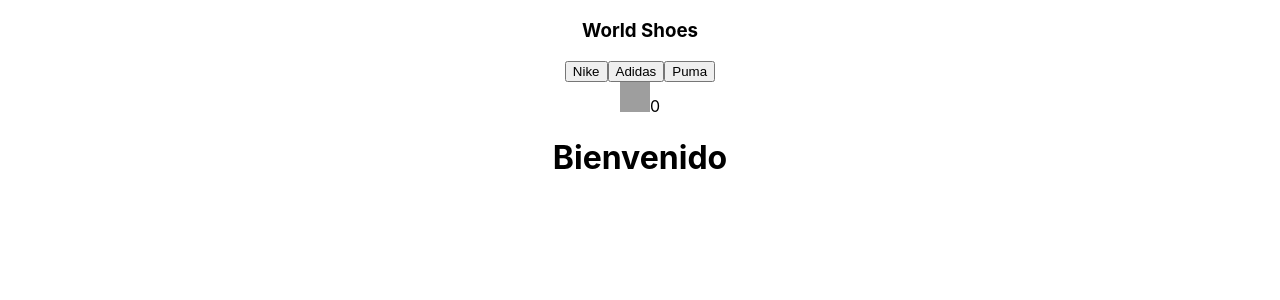
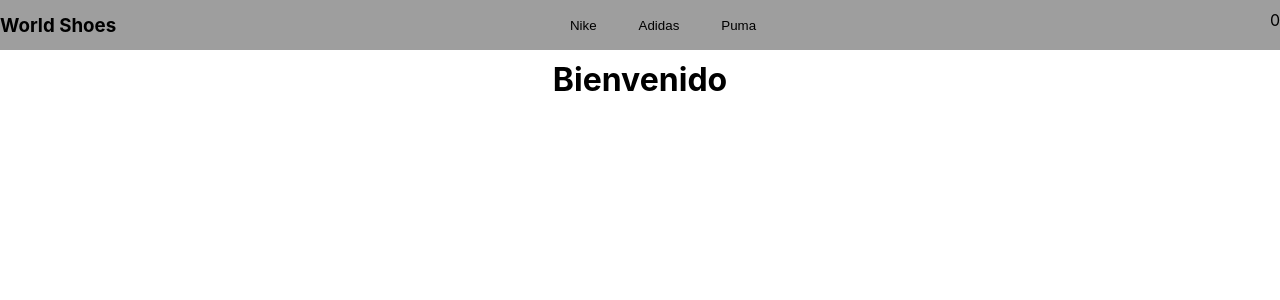
Before and after one commit to SebaGonzalez19/WorldShoes-react, a React (Create React App) app: page / in a window 1280 px wide. Shown: the top 300 px of the page. Built offline with nearby package versions, Linux system fonts and the light colour scheme; grey boxes are pictures that could not be loaded.

Commit message:
trabajando en la primer pre entrega

```diff
--- a/src/components/ItemListContainer/ItemListContainer.js
+++ b/src/components/ItemListContainer/ItemListContainer.js
@@ -1,4 +1,5 @@
 import React from "react";
+import "./Style.css";
 
 export default function ItemListContainer({ greeting }) {
   return (
--- /dev/null
+++ b/src/components/ItemListContainer/Style.css
@@ -0,0 +1,3 @@
+h1 {
+  margin-top: 60px;
+}
--- a/src/components/NavBar/NavBar.js
+++ b/src/components/NavBar/NavBar.js
@@ -1,5 +1,6 @@
 import React from "react";
 import CartWidget from "../CartWidget/CartWidget";
+import "./Style.css";
 
 export default function NavBar() {
   return (
--- /dev/null
+++ b/src/components/NavBar/Style.css
@@ -0,0 +1,36 @@
+nav {
+  display: flex;
+  justify-content: space-between;
+  align-items: center;
+  width: 100%;
+  position: fixed;
+  top: 0;
+  background-color: #9e9e9e;
+  color: rgb(0, 0, 0);
+  padding: 10px 0px;
+  z-index: 100;
+}
+
+h3 {
+  margin: 0;
+}
+
+div {
+  display: flex;
+  justify-content: center;
+  gap: 30px;
+}
+
+button {
+  background-color: transparent;
+  border: none;
+  color: black;
+  cursor: pointer;
+  text-decoration: none;
+  position: relative;
+  transition: border-bottom 0s ease;
+}
+
+button:hover {
+  border-bottom: 2px solid rgb(0, 0, 0);
+}
```
